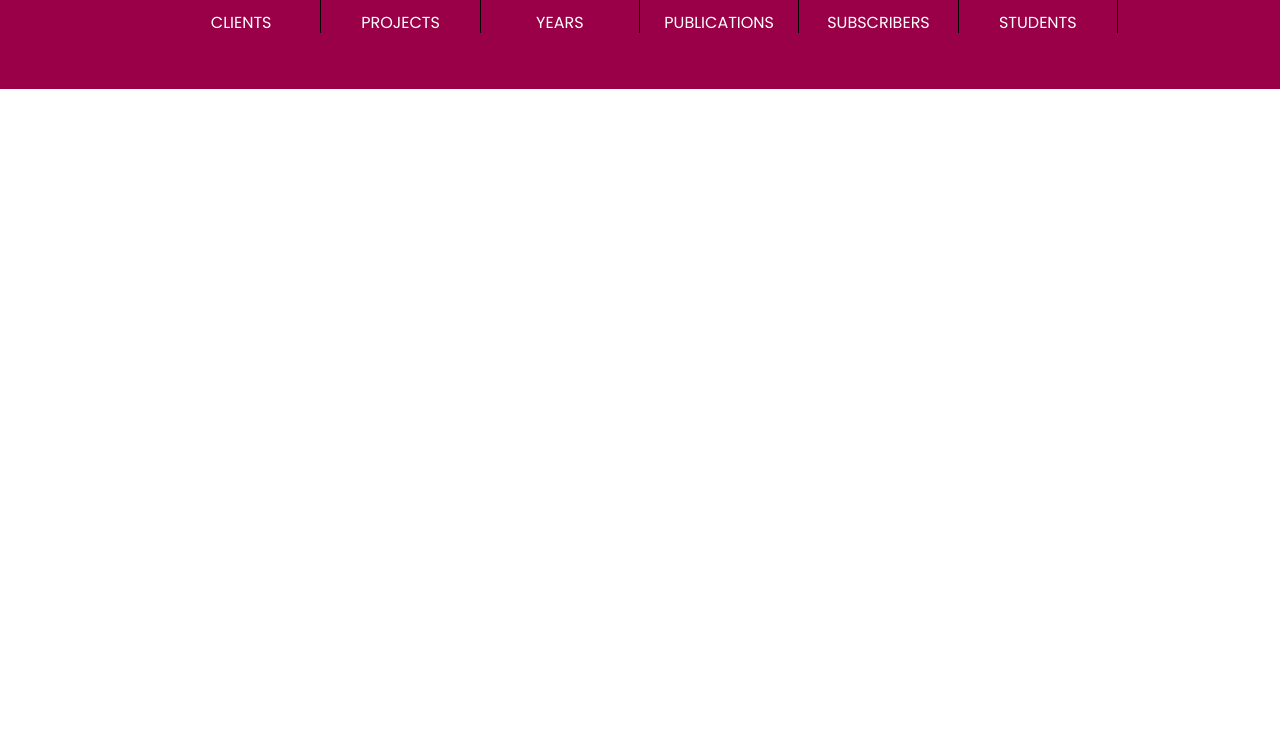
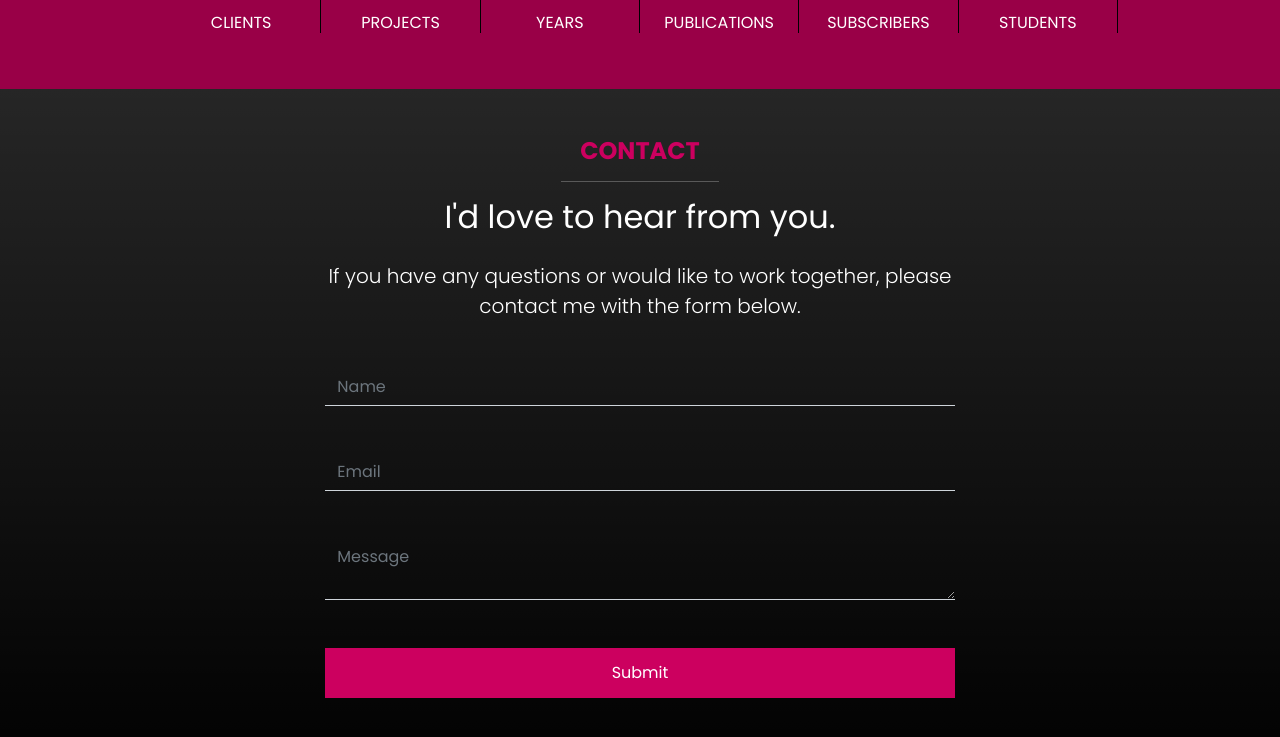
Before and after one commit to andrijat98/bootstrap-5-projects, a website: page PortfolioWebsite/index.html in a window 1280 px wide. Shown: the part 4683-5420 px from the top of the page. Before the commit the page ends 4772 px from the top, so only its background shows below. Drawn offline with nearby package versions, Linux system fonts and the light colour scheme; files that its build step writes are made by us from their sources.

Commit message:
added contact form

```diff
--- a/PortfolioWebsite/index.html
+++ b/PortfolioWebsite/index.html
@@ -378,6 +378,47 @@
         </div>
     </div>
 </section>
+<section class="contact text-bg-dark bg-gradient py-5">
+    <div class="container">
+        <div class="row">
+            <div class="col-md-8 offset-md-2">
+                <div class="text-center mb-5">
+                    <h4 class="text-uppercase fw-bold text-primary">Contact</h4>
+                    <hr class="w-25 mx-auto"/>
+                    <h2 class="mb-4">I'd love to hear from you.</h2>
+                    <p class="lead">
+                        If you have any questions or would like to work together, please
+                        contact me with the form below.
+                    </p>
+                </div>
+                <form>
+                    <div class="mb-5">
+                        <input type="text"
+                               class="form-control bg-transparent border-top-0 border-start-0 border-end-0 rounded-0 border-muted text-white"
+                               placeholder="Name"
+                        >
+                    </div>
+                    <div class="mb-5">
+                        <input type="email"
+                               class="form-control bg-transparent border-top-0 border-start-0 border-end-0 rounded-0 border-muted text-white"
+                               placeholder="Email"
+                        >
+                    </div>
+                    <div class="mb-5">
+                        <textarea
+                                class="form-control bg-transparent border-top-0 border-start-0 border-end-0 rounded-0 border-muted text-white"
+                                placeholder="Message"
+                        ></textarea>
+                    </div>
+                    <div class="mb-5 d-grid">
+                        <button type="submit" class="btn btn-primary">Submit</button>
+                    </div>
+                </form>
+            </div>
+        </div>
+
+    </div>
+</section>
 <script src="js/bootstrap.bundle.min.js"></script>
 <script src="js/lightbox-plus-jquery.min.js"></script>
 <script src="js/script.js"></script>
```
